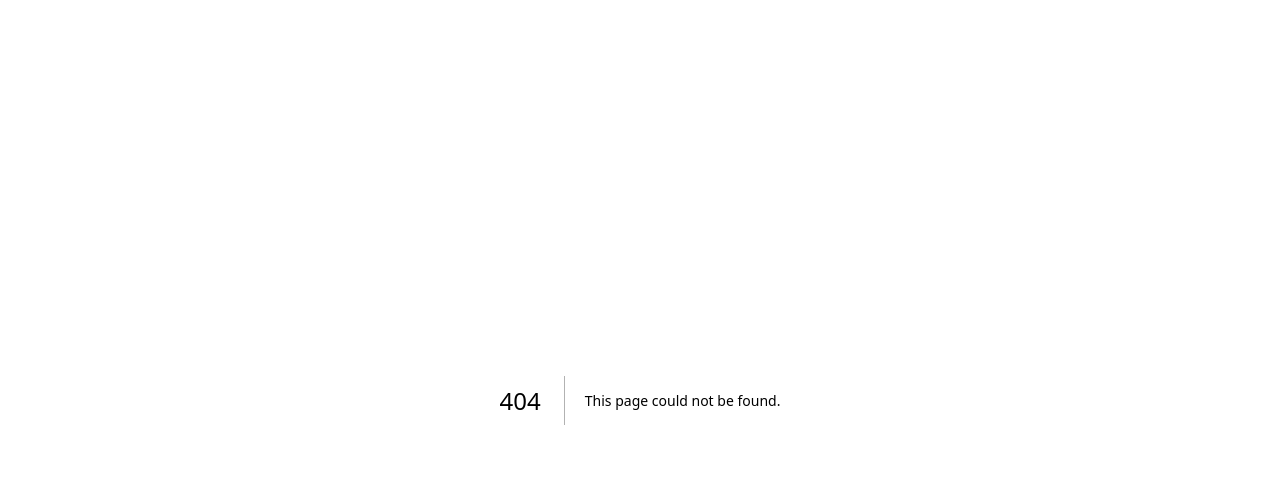
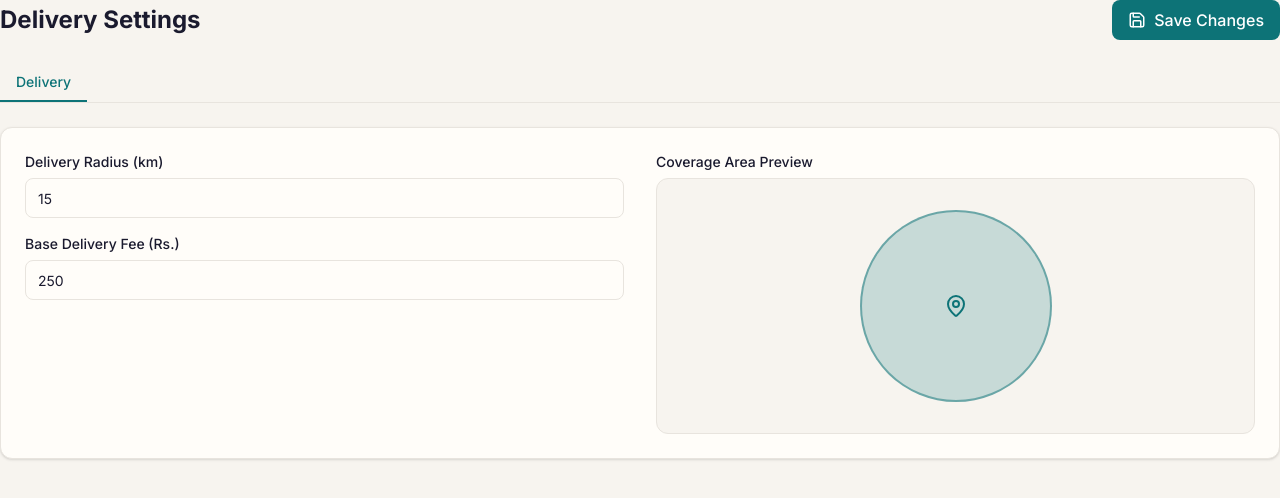
Before and after one commit to xylon-team/7day-meals-staff-frontend, a Next.js app: page /settings in a window 1280 px wide. Before the commit this address had no page. Shown: the top 498 px of the page. Built offline with nearby package versions, Linux system fonts and the light colour scheme.

Commit message:
settings page implemented

```diff
--- /dev/null
+++ b/app/settings/layout.tsx
@@ -0,0 +1,12 @@
+// app/settings/layout.tsx
+"use client";
+
+import { Layout } from "@/components/Layout";
+
+export default function SettingsLayout({
+  children,
+}: {
+  children: React.ReactNode;
+}) {
+  return <Layout>{children}</Layout>;
+}
--- /dev/null
+++ b/app/settings/page.tsx
@@ -0,0 +1,8 @@
+// app/settings/page.tsx
+"use client";
+
+import { Settings } from "@/pages/settings/page";
+
+export default function SettingsPage() {
+  return <Settings />;
+}
--- /dev/null
+++ b/pages/settings/page.tsx
@@ -0,0 +1,65 @@
+import React, { useState } from "react";
+
+import { Save, MapPin } from "lucide-react";
+import { Button } from "@/components/Button";
+import { Card, CardContent } from "@/components/Card";
+import { Input } from "@/components/Input";
+export function Settings() {
+  const [activeTab, setActiveTab] = useState("Delivery");
+  const tabs = ["Delivery"];
+  return (
+    <div className="space-y-6">
+      <div className="flex justify-between items-center">
+        <h2 className="text-2xl font-bold text-ink">Delivery Settings</h2>
+        <Button>
+          <Save size={18} className="mr-2" /> Save Changes
+        </Button>
+      </div>
+
+      <div className="flex space-x-1 border-b border-line overflow-x-auto">
+        {tabs.map((tab) => (
+          <button
+            key={tab}
+            onClick={() => setActiveTab(tab)}
+            className={`px-4 py-2 text-sm font-medium border-b-2 whitespace-nowrap transition-colors ${activeTab === tab ? "border-primary text-primary" : "border-transparent text-ink-soft hover:text-ink hover:border-line"}`}
+          >
+            {tab}
+          </button>
+        ))}
+      </div>
+
+      <Card>
+        <CardContent className="p-6">
+          {activeTab === "Delivery" && (
+            <div className="grid grid-cols-1 md:grid-cols-2 gap-8">
+              <div className="space-y-4">
+                <div>
+                  <label className="block text-sm font-medium text-ink mb-1.5">
+                    Delivery Radius (km)
+                  </label>
+                  <Input type="number" defaultValue="15" />
+                </div>
+                <div>
+                  <label className="block text-sm font-medium text-ink mb-1.5">
+                    Base Delivery Fee (Rs.)
+                  </label>
+                  <Input type="number" defaultValue="250" />
+                </div>
+              </div>
+              <div>
+                <label className="block text-sm font-medium text-ink mb-1.5">
+                  Coverage Area Preview
+                </label>
+                <div className="w-full h-64 bg-canvas rounded-card border border-line flex items-center justify-center relative overflow-hidden">
+                  <div className="absolute w-48 h-48 bg-primary/20 rounded-full border-2 border-primary/50 flex items-center justify-center">
+                    <MapPin className="text-primary" size={24} />
+                  </div>
+                </div>
+              </div>
+            </div>
+          )}
+        </CardContent>
+      </Card>
+    </div>
+  );
+}
```
